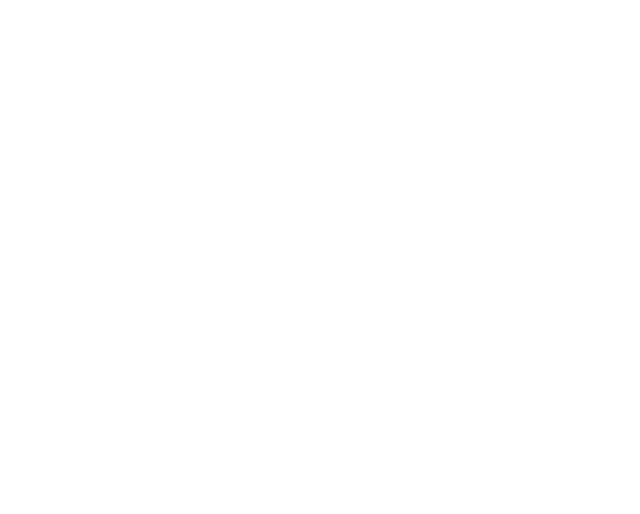
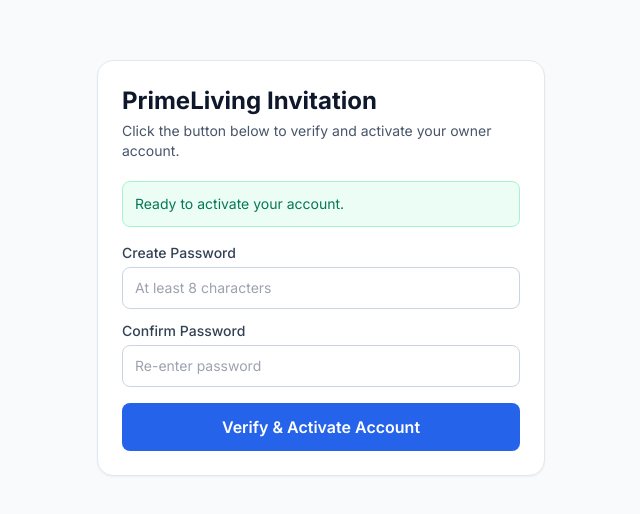
Before and after one commit to iAmENXD20/PrimeLiving-Project-Final, a React (Vite) app in the folder frontend/: page /invite/confirm in a window 1280 px wide. Before the commit this address had no page. Shown: the part 132-646 px from the top of the page, without its empty margins (319-959 px from the left). Built offline with nearby package versions, Linux system fonts and the light colour scheme.

Commit message:
Add owner invitation email template, implement account activation flow, and update client creation logic

```diff
--- a/frontend/src/App.tsx
+++ b/frontend/src/App.tsx
@@ -7,6 +7,7 @@ import AdminDashboard from './pages/AdminDashboard'
 import OwnerDashboard from './pages/OwnerDashboard'
 import ManagerDashboard from './pages/ManagerDashboard'
 import TenantDashboard from './pages/TenantDashboard'
+import InviteConfirmPage from './pages/InviteConfirmPage'
 import ProtectedRoute from './components/ProtectedRoute'
 
 function App() {
@@ -30,6 +31,7 @@ function App() {
       <Routes>
         <Route path="/" element={<LandingPage />} />
         <Route path="/login" element={<LoginPage />} />
+        <Route path="/invite/confirm" element={<InviteConfirmPage />} />
         <Route path="/admin" element={<ProtectedRoute><AdminDashboard /></ProtectedRoute>} />
         <Route path="/owner" element={<ProtectedRoute><OwnerDashboard /></ProtectedRoute>} />
         <Route path="/manager" element={<ProtectedRoute><ManagerDashboard /></ProtectedRoute>} />
--- a/frontend/src/components/admin/InquiriesTab.tsx
+++ b/frontend/src/components/admin/InquiriesTab.tsx
@@ -102,7 +102,7 @@ export default function InquiriesTab() {
   }
 
   async function handleCreateAccountSubmit() {
-    if (!pendingInquiry) return
+    if (!pendingInquiry || approving) return
 
     // Validate
     const errors: Record<string, string> = {}
@@ -127,10 +127,10 @@ export default function InquiriesTab() {
       setShowCreateForm(false)
       setPendingInquiry(null)
 
-      // Show credentials modal
-      setCredentials({ email: createFormData.email.trim(), password: result.generatedPassword })
+      // Show credentials/verification modal
+      setCredentials({ email: createFormData.email.trim(), password: result.generatedPassword || '' })
       setShowCredentials(true)
-      toast.success('Inquiry approved — owner account created!')
+      toast.success('Inquiry approved — owner invitation sent for email verification!')
     } catch (err: unknown) {
       const message = err instanceof Error ? err.message : 'Failed to approve inquiry'
       toast.error(message)
@@ -602,6 +602,7 @@ export default function InquiriesTab() {
                 </button>
               </div>
 
+              {credentials.password && (
                 <div className={`flex items-center justify-between rounded-lg p-3 ${isDark ? 'bg-[#0A1628] border border-[#1E293B]' : 'bg-gray-50 border border-gray-200'}`}>
                   <div>
                     <p className={`text-xs font-medium ${isDark ? 'text-gray-400' : 'text-gray-500'}`}>Password</p>
@@ -614,18 +615,21 @@ export default function InquiriesTab() {
                     {copiedField === 'Password' ? <Check className="w-4 h-4 text-emerald-400" /> : <Copy className="w-4 h-4" />}
                   </button>
                 </div>
+              )}
             </div>
 
+            {credentials.password && (
               <div className={`mt-4 rounded-lg p-3 ${isDark ? 'bg-yellow-500/10 border border-yellow-500/20' : 'bg-yellow-50 border border-yellow-200'}`}>
                 <p className={`text-xs ${isDark ? 'text-yellow-400' : 'text-yellow-700'}`}>
                   ⚠️ Save these credentials now. The password cannot be retrieved after closing this dialog.
                 </p>
               </div>
+            )}
 
             {/* Email Send Section */}
             <div className="mt-5 space-y-3">
               <p className={`text-sm font-medium ${isDark ? 'text-gray-300' : 'text-gray-700'}`}>
-                Send credentials via Email
+                Send account details via Email
               </p>
               <div className="flex gap-2">
                 <div className="relative flex-1">
--- a/frontend/src/lib/api.ts
+++ b/frontend/src/lib/api.ts
@@ -92,8 +92,12 @@ export async function getClients() {
 }
 
 export async function createClient(client: { name: string; email: string; phone?: string }) {
-  const result = await api.post<Client & { generatedPassword: string }>('/clients', client)
-  return { client: result, generatedPassword: result.generatedPassword }
+  const result = await api.post<Client & { generatedPassword?: string; requiresEmailVerification?: boolean }>('/clients', client)
+  return {
+    client: result,
+    generatedPassword: result.generatedPassword,
+    requiresEmailVerification: result.requiresEmailVerification,
+  }
 }
 
 export async function updateClient(id: string, updates: Partial<Client>) {
@@ -192,17 +196,22 @@ export async function approveInquiry(
   inquiry: Inquiry,
   overrides?: { name?: string; email?: string; phone?: string }
 ) {
-  // 1. Mark inquiry as approved
-  const updated = await updateInquiryStatus(inquiry.id, 'approved')
-
-  // 2. Create client + auth account (reuses createClient logic)
+  // 1. Create client + auth account
   const result = await createClient({
     name: overrides?.name || inquiry.name,
     email: overrides?.email || inquiry.email,
     phone: overrides?.phone || inquiry.phone || undefined,
   })
 
-  return { inquiry: updated, client: result.client, generatedPassword: result.generatedPassword }
+  // 2. Mark inquiry as approved only after account creation succeeds
+  const updated = await updateInquiryStatus(inquiry.id, 'approved')
+
+  return {
+    inquiry: updated,
+    client: result.client,
+    generatedPassword: result.generatedPassword,
+    requiresEmailVerification: result.requiresEmailVerification,
+  }
 }
 
 // ── Tenants per Client (for charts) ─────────────────────
--- /dev/null
+++ b/frontend/src/pages/InviteConfirmPage.tsx
@@ -0,0 +1,111 @@
+import { useMemo, useState } from 'react'
+import { useNavigate, useSearchParams } from 'react-router-dom'
+import type { EmailOtpType } from '@supabase/supabase-js'
+import { supabase } from '../lib/supabase'
+
+export default function InviteConfirmPage() {
+  const [searchParams] = useSearchParams()
+  const navigate = useNavigate()
+  const [verifying, setVerifying] = useState(false)
+  const [error, setError] = useState<string | null>(null)
+  const [password, setPassword] = useState('')
+  const [confirmPassword, setConfirmPassword] = useState('')
+
+  const tokenHash = useMemo(() => searchParams.get('token_hash') || '', [searchParams])
+  const type = useMemo(() => searchParams.get('type') || 'invite', [searchParams])
+
+  async function handleActivate() {
+    if (!tokenHash) {
+      setError('Missing invite token. Please request a new invitation email.')
+      return
+    }
+
+    if (!password || password.length < 8) {
+      setError('Password must be at least 8 characters.')
+      return
+    }
+
+    if (password !== confirmPassword) {
+      setError('Passwords do not match.')
+      return
+    }
+
+    setVerifying(true)
+    setError(null)
+
+    const { error: verifyError } = await supabase.auth.verifyOtp({
+      token_hash: tokenHash,
+      type: type as EmailOtpType,
+    })
+
+    if (verifyError) {
+      setError(verifyError.message)
+      setVerifying(false)
+      return
+    }
+
+    const { error: passwordError } = await supabase.auth.updateUser({
+      password,
+    })
+
+    if (passwordError) {
+      setError(passwordError.message)
+      setVerifying(false)
+      return
+    }
+
+    navigate('/login')
+  }
+
+  return (
+    <div className="min-h-screen bg-slate-50 flex items-center justify-center p-4">
+      <div className="w-full max-w-md bg-white border border-slate-200 rounded-2xl shadow-sm p-6">
+        <div className="mb-5">
+          <h1 className="text-2xl font-bold text-slate-900">PrimeLiving Invitation</h1>
+          <p className="text-sm text-slate-600 mt-1">Click the button below to verify and activate your owner account.</p>
+        </div>
+
+        {error ? (
+          <div className="mb-4 flex items-start gap-2 rounded-lg border border-red-200 bg-red-50 p-3 text-red-700 text-sm">
+            <span>{error}</span>
+          </div>
+        ) : (
+          <div className="mb-4 flex items-start gap-2 rounded-lg border border-emerald-200 bg-emerald-50 p-3 text-emerald-700 text-sm">
+            <span>Ready to activate your account.</span>
+          </div>
+        )}
+
+        <div className="space-y-3 mb-4">
+          <div>
+            <label className="block text-sm font-medium text-slate-700 mb-1">Create Password</label>
+            <input
+              type="password"
+              value={password}
+              onChange={(e) => setPassword(e.target.value)}
+              className="w-full rounded-lg border border-slate-300 px-3 py-2.5 text-sm focus:outline-none focus:ring-2 focus:ring-blue-500/30"
+              placeholder="At least 8 characters"
+            />
+          </div>
+          <div>
+            <label className="block text-sm font-medium text-slate-700 mb-1">Confirm Password</label>
+            <input
+              type="password"
+              value={confirmPassword}
+              onChange={(e) => setConfirmPassword(e.target.value)}
+              className="w-full rounded-lg border border-slate-300 px-3 py-2.5 text-sm focus:outline-none focus:ring-2 focus:ring-blue-500/30"
+              placeholder="Re-enter password"
+            />
+          </div>
+        </div>
+
+        <button
+          onClick={handleActivate}
+          disabled={verifying}
+          className="w-full rounded-lg bg-blue-600 hover:bg-blue-700 text-white font-semibold py-3 transition-colors disabled:opacity-60"
+        >
+          {verifying ? 'Activating...' : 'Verify & Activate Account'}
+        </button>
+      </div>
+    </div>
+  )
+}
```
Also changed, not shown: 3 other files (tests, documents, lock files or other folders). Lines whose indentation alone changed are shown as unchanged.
